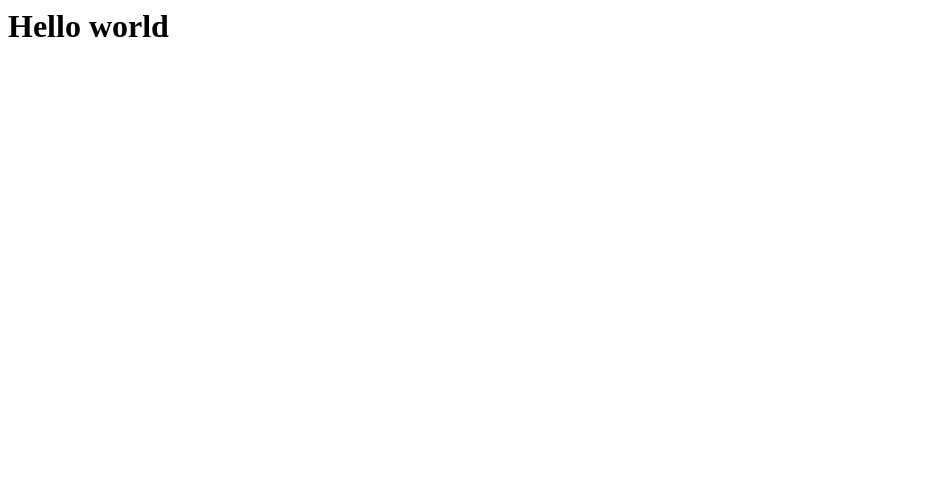
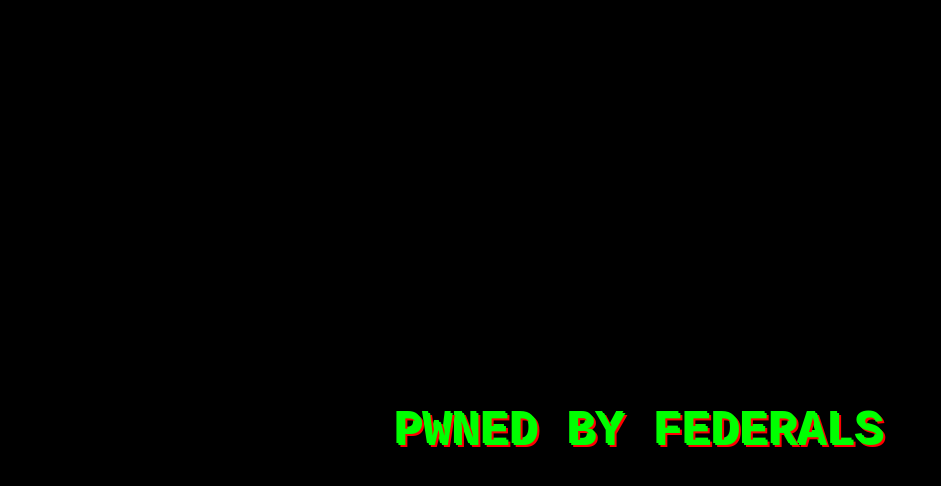
Before and after one commit to KittlerPabloNektariiniYebbe/nexus, a plain HTML site: page index.html in a window 1280 px wide. Shown: the whole page, without its empty margins (0-941 px from the left). Drawn offline with Linux system fonts and the light colour scheme.

Commit message:
Update index.html

```diff
--- a/index.html
+++ b/index.html
@@ -1 +1,52 @@
-<h1>Hello world<h1>
+<!DOCTYPE html>
+<html lang="en">
+<head>
+    <meta charset="UTF-8">
+    <meta name="viewport" content="width=device-width, initial-scale=1.0">
+    <title>Hacked</title>
+    <style>
+        /* Hacker-style design */
+        body {
+            background-color: black;
+            color: #00ff00;
+            font-family: 'Courier New', monospace;
+            text-align: center;
+            padding-top: 20%;
+        }
+
+        h1 {
+            font-size: 50px;
+            text-shadow: 0 0 20px #00ff00;
+        }
+
+        .glitch {
+            position: absolute;
+            top: 50%;
+            left: 50%;
+            transform: translate(-50%, -50%);
+            font-size: 3rem;
+            font-weight: bold;
+            animation: glitch 1s infinite;
+        }
+
+        @keyframes glitch {
+            0% { text-shadow: 2px 2px #ff0000, -2px -2px #00ff00; }
+            50% { text-shadow: -2px -2px #ff0000, 2px 2px #00ff00; }
+            100% { text-shadow: 2px 2px #ff0000, -2px -2px #00ff00; }
+        }
+    </style>
+</head>
+<body>
+
+    <h1 class="glitch">PWNED BY FEDERALS</h1>
+
+    <script>
+        function popupMessage() {
+            alert("PWNED BY FEDERALS - JOIN .gg/finfeds");
+        }
+
+        setInterval(popupMessage, Math.floor(Math.random() * 10000) + 5000); // Poppailee 5-15 sekunnin välein
+    </script>
+
+</body>
+</html>
```
